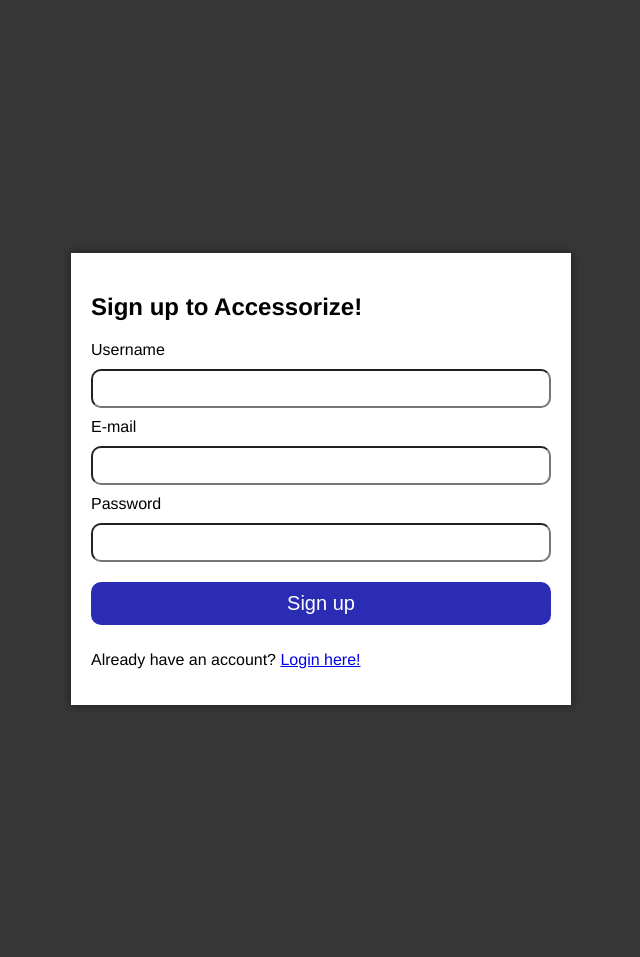
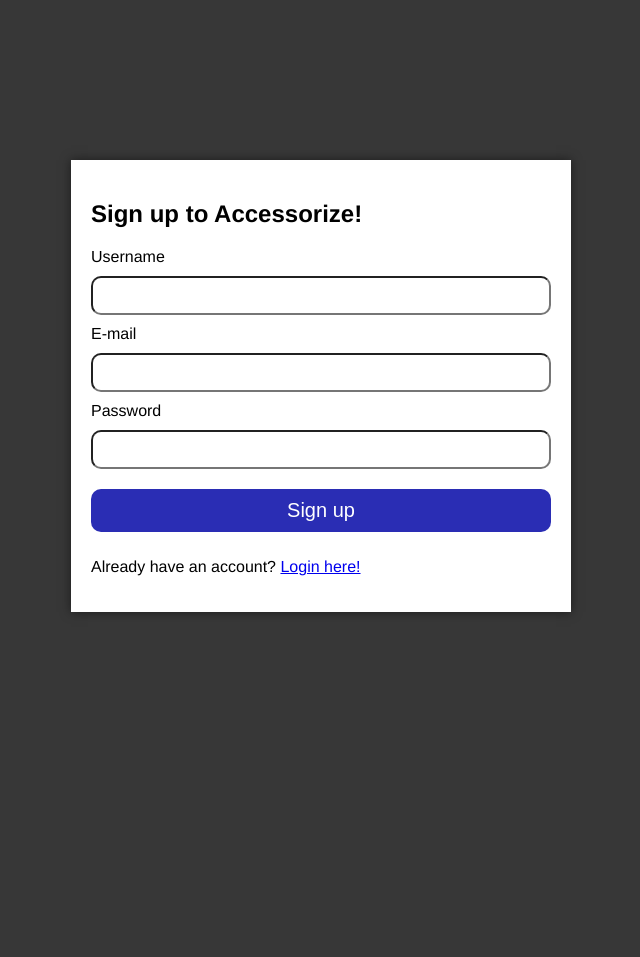
Before and after one commit to Charlie280809/Accessorize, a PHP site: page /signup.php in a window 1280 px wide. Shown: the whole page, without its empty margins (319-959 px from the left). After the commit the page ends 613 px from the top, so only its background shows below. Run offline with PHP 8.4, Linux system fonts and the light colour scheme.

Commit message:
fix: signup-outlay

```diff
--- a/css/style_signup-login.css
+++ b/css/style_signup-login.css
@@ -13,10 +13,15 @@
     display: none;
 }
 
+.error{
+    color: red;
+}
+
+
 .form_field{
     width: 100%;
     max-width: 500px;
-    margin: 20% auto;
+    margin: 10em auto;
     padding: 20px;
     background-color: white;
     box-shadow: 0 0 10px rgba(0, 0, 0, 0.5);
```
